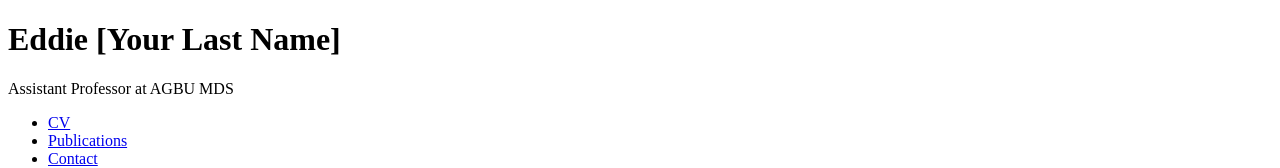
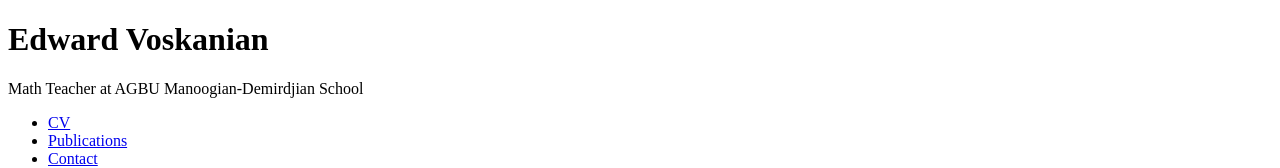
Before and after one commit to EdwardVoskanian/academic-page, a plain HTML site: page index.html in a window 1280 px wide. Shown: the top 168 px of the page. Drawn offline with Linux system fonts and the light colour scheme.

Commit message:
Update index.html

```diff
--- a/index.html
+++ b/index.html
@@ -8,8 +8,8 @@
 <body>
 
   <header>
-    <h1>Eddie [Your Last Name]</h1>
-    <p>Assistant Professor at AGBU MDS</p>
+    <h1>Edward Voskanian</h1>
+    <p>Math Teacher at AGBU Manoogian-Demirdjian School</p>
     <nav aria-label="Main">
       <ul>
         <li><a href="#cv">CV</a></li>
```
